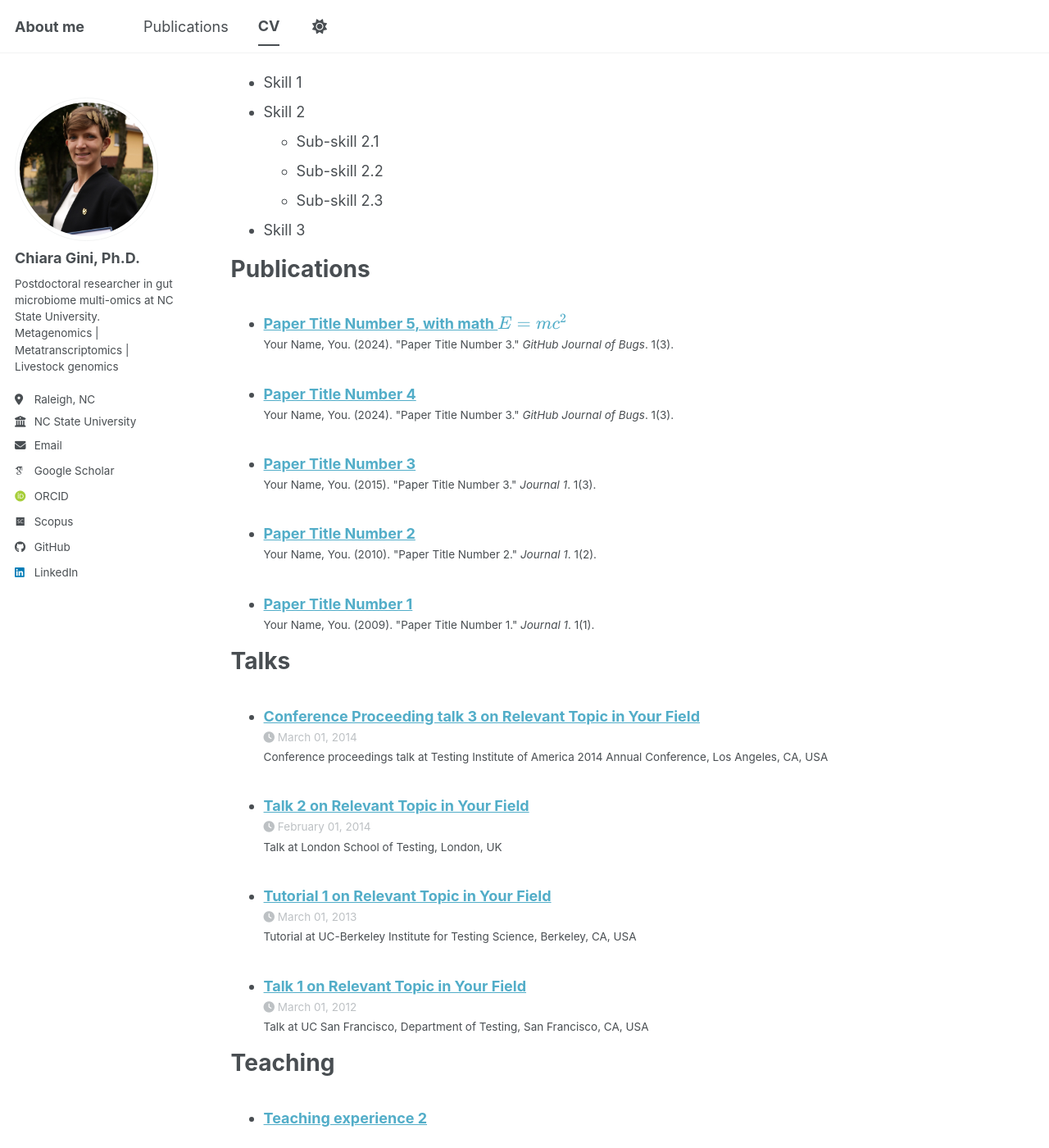
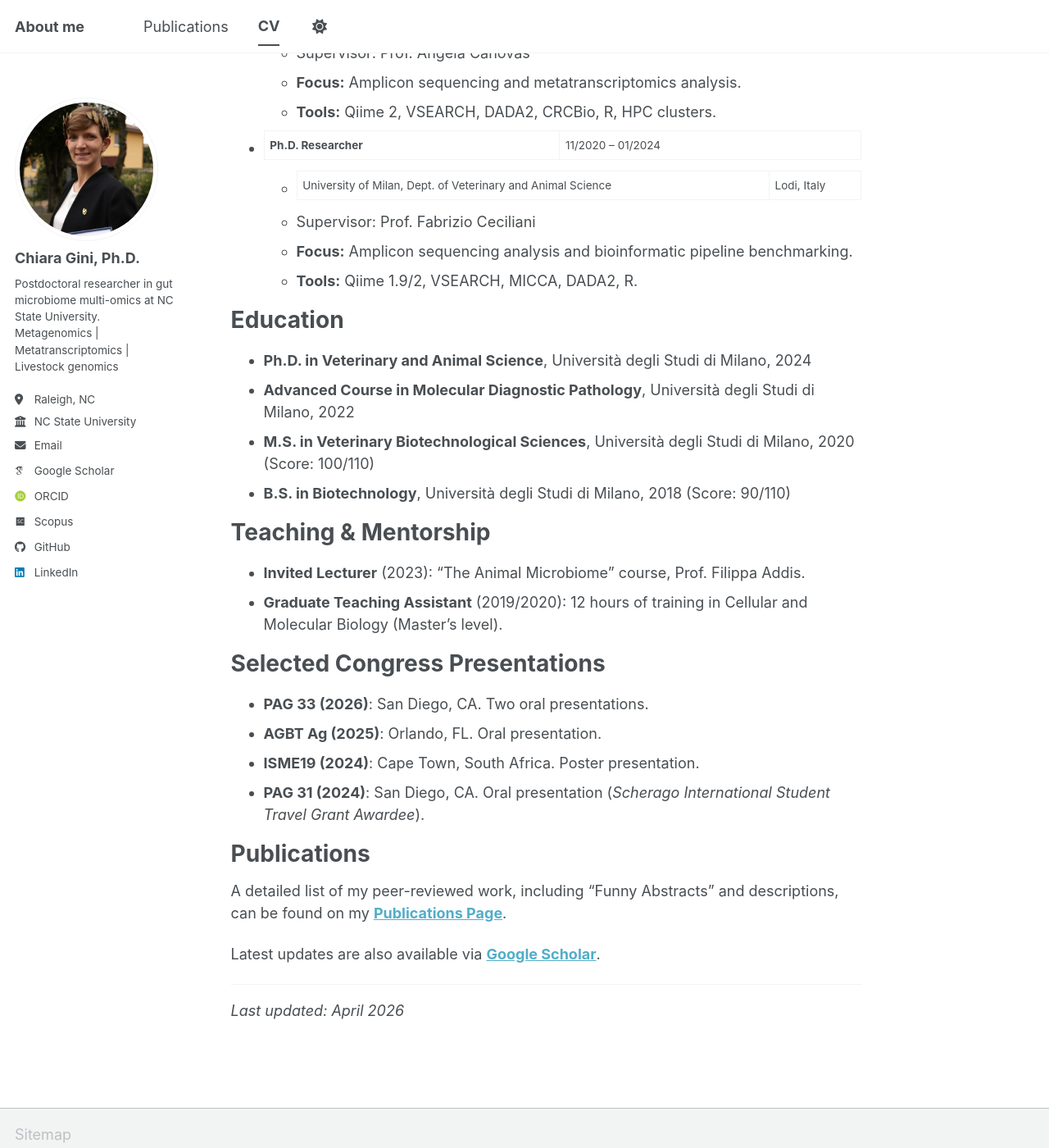
Before and after one commit to bioinfogini/bioinfogini.github.io, a Jekyll site: the page built from _pages/cv.md, in a window 1280 px wide and 1400 px high, scrolled down 770 px. Shown: the whole window at 82% size. Built offline with Jekyll 4.4.1, drawn with Linux system fonts in a browser that asks for light colours; some web fonts are replaced; a script bundle is joined from its source files by our own code; library files that are not in the unit come from our copies; some of the changed text lies outside the part shown.

Commit message:
Revise CV with latest experiences and qualifications
Updated CV with new professional experience, education, and presentations.

```diff
--- a/_pages/cv.md
+++ b/_pages/cv.md
@@ -9,56 +9,59 @@ redirect_from:
 
 {% include base_path %}
 
+<a href="{{ base_path }}/files/Chiara_Gini_CV.pdf" class="btn btn--info">Download CV (PDF)</a>
+
+Professional Experience
+======
+
+* **Postdoctoral Research Scholar** | 10/2024 – Present
+  * North Carolina State University (NCSU), Dept. of Animal Science | Raleigh, NC
+  * Supervisor: Prof. Christian Maltecca
+  * **Focus:** Shotgun metagenomics and metatranscriptomics, multi-omics integration of gut microbiome in sows, and high-dimensional dataset interpretation.
+  * **Tools:** ATLAS, HUMAnN, DIABLO, R, Slurm/HPC clusters.
+
+* **Postdoctoral Fellow** | 04/2024 – 09/2024
+  * National Research Council of Italy (CNR), Water Research Institute | Verbania, Italy
+  * Supervisor: Dr. Gianluca Corno
+  * **Focus:** Shotgun metagenomics of marine microbial communities, biodiversity, and antimicrobial resistance.
+  * **Tools:** KBase, R.
+
+* **Visiting International Research Student (VIRS)** | 09/2023 – 01/2024
+  * University of Guelph, Centre for Genetic Improvement of Livestock | Guelph, Canada
+  * Supervisor: Prof. Ángela Cánovas
+  * **Focus:** Amplicon sequencing and metatranscriptomics analysis.
+  * **Tools:** Qiime 2, VSEARCH, DADA2, CRCBio, R, HPC clusters.
+
+* **Ph.D. Researcher** | 11/2020 – 01/2024
+  * University of Milan, Dept. of Veterinary and Animal Science | Lodi, Italy
+  * Supervisor: Prof. Fabrizio Ceciliani
+  * **Focus:** Amplicon sequencing analysis and bioinformatic pipeline benchmarking.
+  * **Tools:** Qiime 1.9/2, VSEARCH, MICCA, DADA2, R.
+
 Education
 ======
-* Ph.D in Version Control Theory, GitHub University, 2018 (expected)
-* M.S. in Jekyll, GitHub University, 2014
-* B.S. in GitHub, GitHub University, 2012
+* **Ph.D. in Veterinary and Animal Science**, Università degli Studi di Milano, 2024
+* **Advanced Course in Molecular Diagnostic Pathology**, Università degli Studi di Milano, 2022
+* **M.S. in Veterinary Biotechnological Sciences**, Università degli Studi di Milano, 2020 (Score: 100/110)
+* **B.S. in Biotechnology**, Università degli Studi di Milano, 2018 (Score: 90/110)
 
-Work experience
+Teaching & Mentorship
 ======
-* Spring 2024: Academic Pages Collaborator
-  * GitHub University
-  * Duties includes: Updates and improvements to template
-  * Supervisor: The Users
+* **Invited Lecturer** (2023): “The Animal Microbiome” course, Prof. Filippa Addis.
+* **Graduate Teaching Assistant** (2019/2020): 12 hours of training in Cellular and Molecular Biology (Master’s level).
 
-* Fall 2015: Research Assistant
-  * GitHub University
-  * Duties included: Merging pull requests
-  * Supervisor: Professor Hub
-
-* Summer 2015: Research Assistant
-  * GitHub University
-  * Duties included: Tagging issues
-  * Supervisor: Professor Git
-
-Skills
+Selected Congress Presentations
 ======
-* Skill 1
-* Skill 2
-  * Sub-skill 2.1
-  * Sub-skill 2.2
-  * Sub-skill 2.3
-* Skill 3
+* **PAG 33 (2026)**: San Diego, CA. Two oral presentations.
+* **AGBT Ag (2025)**: Orlando, FL. Oral presentation.
+* **ISME19 (2024)**: Cape Town, South Africa. Poster presentation.
+* **PAG 31 (2024)**: San Diego, CA. Oral presentation (*Scherago International Student Travel Grant Awardee*).
 
 Publications
 ======
-  <ul>{% for post in site.publications reversed %}
-    {% include archive-single-cv.html %}
-  {% endfor %}</ul>
+A detailed list of my peer-reviewed work, including "Funny Abstracts" and descriptions, can be found on my **[Publications Page](/publications/)**.
 
-Talks
-======
-  <ul>{% for post in site.talks reversed %}
-    {% include archive-single-talk-cv.html  %}
-  {% endfor %}</ul>
+Latest updates are also available via **[Google Scholar](https://scholar.google.com/citations?user=y32Vsw8AAAAJ&hl=en&oi=ao)**.
 
-Teaching
-======
-  <ul>{% for post in site.teaching reversed %}
-    {% include archive-single-cv.html %}
-  {% endfor %}</ul>
-
-Service and leadership
-======
-* Currently signed in to 43 different slack teams
+---
+*Last updated: April 2026*
```
Also changed, not shown: other parts of _pages/cv.md (+1 -1 lines).
